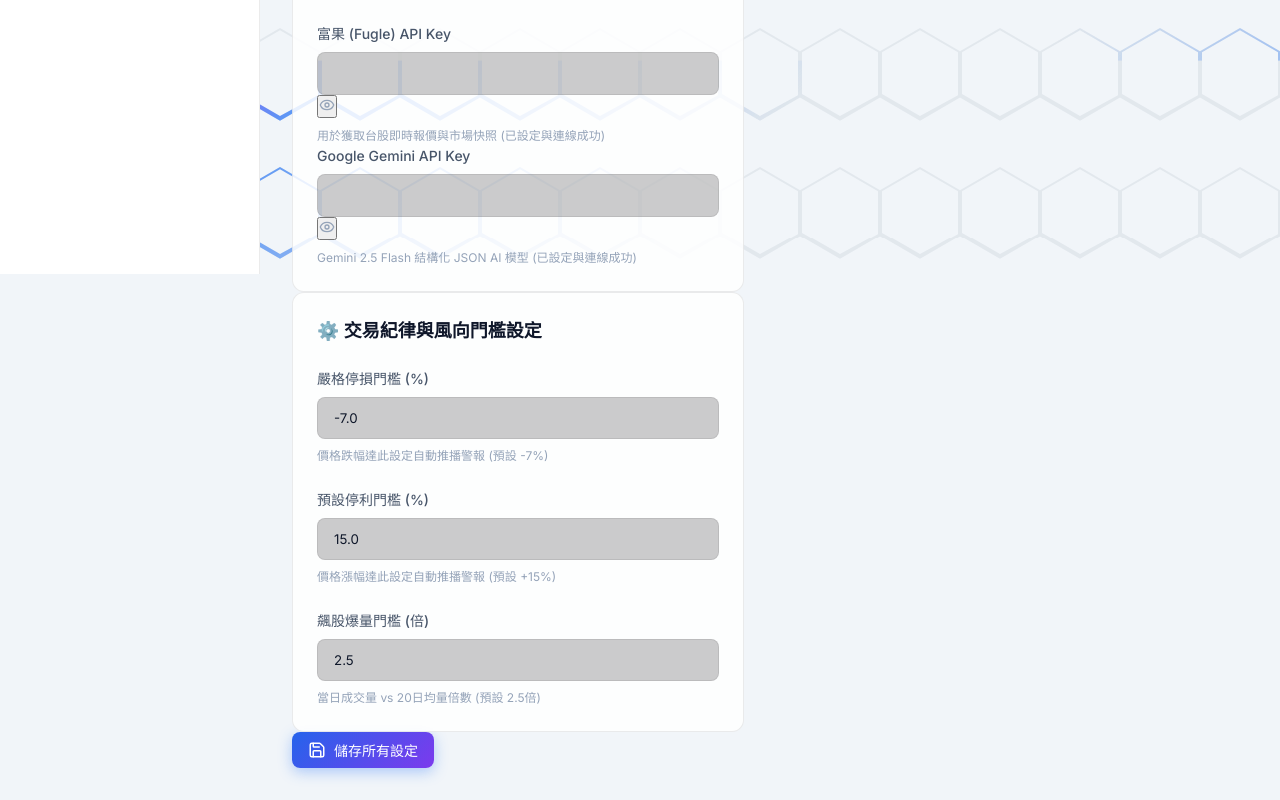
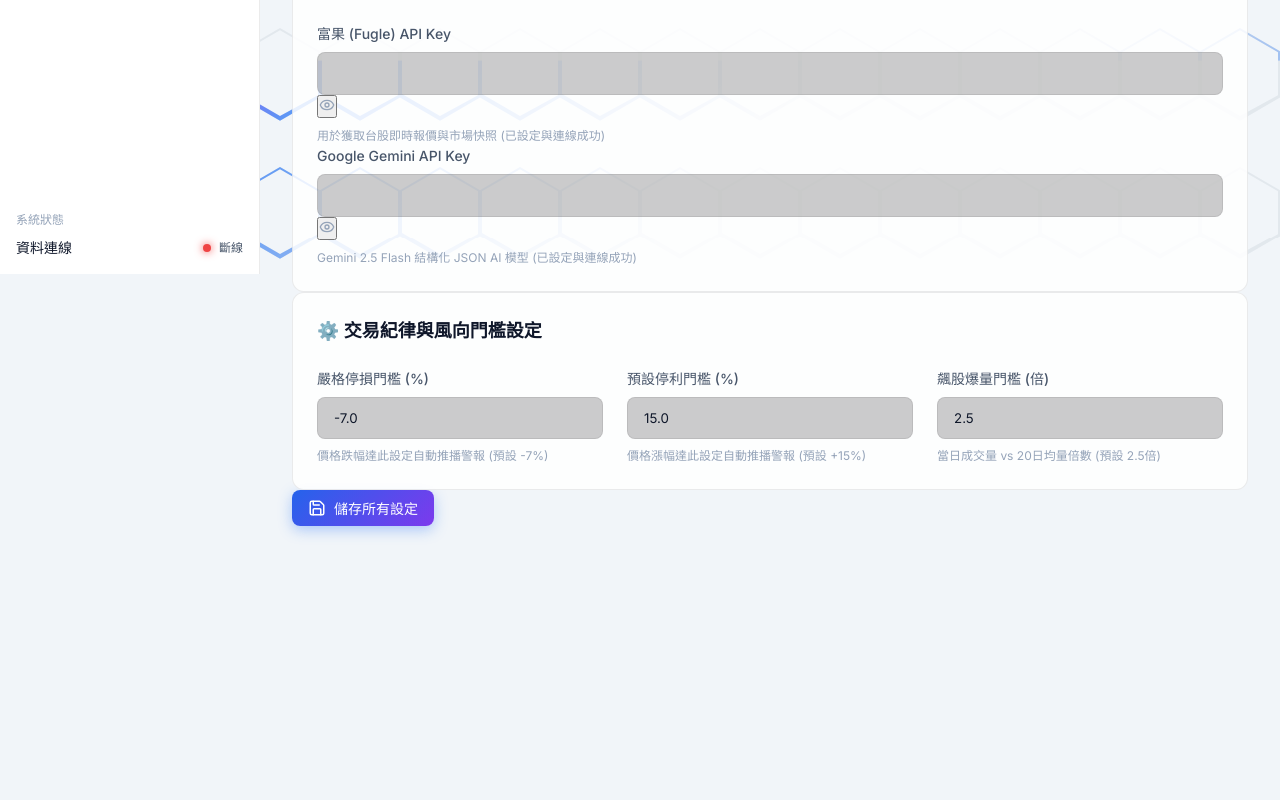
Before and after one commit to s6039jimmy-commits/tw-stock-radar, a React (Vite) app in the folder client/: page /settings in a window 1280 px wide. Shown: the part 526-1326 px from the top of the page. After the commit the page ends 1084 px from the top, so only its background shows below. Built offline with nearby package versions, Linux system fonts and the light colour scheme; no server answers.

Commit message:
UI: Fix missing flex-1 and responsive grid classes in index.css

```diff
--- a/client/src/index.css
+++ b/client/src/index.css
@@ -139,6 +139,9 @@ body::before {
 /* Layout Utilities */
 .flex { display: flex; }
 .flex-col { display: flex; flex-direction: column; }
+.flex-1 { flex: 1 1 0%; }
+.min-w-0 { min-width: 0; }
+.truncate { overflow: hidden; text-overflow: ellipsis; white-space: nowrap; }
 .items-center { align-items: center; }
 .justify-between { justify-content: space-between; }
 .justify-center { justify-content: center; }
@@ -150,8 +153,20 @@ body::before {
 .w-full { width: 100%; }
 .h-full { height: 100%; }
 .grid { display: grid; }
+.grid-cols-1 { grid-template-columns: repeat(1, 1fr); }
 .grid-cols-2 { grid-template-columns: repeat(2, 1fr); }
 .grid-cols-3 { grid-template-columns: repeat(3, 1fr); }
+
+@media (min-width: 768px) {
+  .md\:grid-cols-2 { grid-template-columns: repeat(2, 1fr); }
+  .md\:grid-cols-3 { grid-template-columns: repeat(3, 1fr); }
+}
+
+@media (min-width: 1024px) {
+  .lg\:grid-cols-3 { grid-template-columns: repeat(3, 1fr); }
+  .lg\:col-span-2 { grid-column: span 2 / span 2; }
+}
+
 .p-4 { padding: 1rem; }
 .p-6 { padding: 1.5rem; }
 .py-2 { padding-top: 0.5rem; padding-bottom: 0.5rem; }
```
